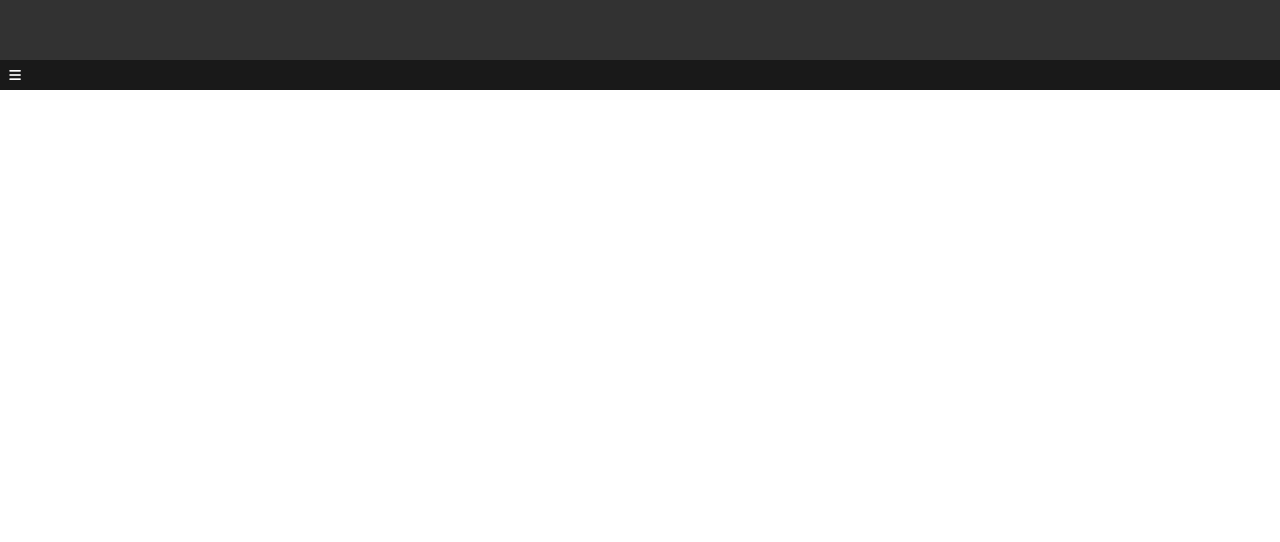
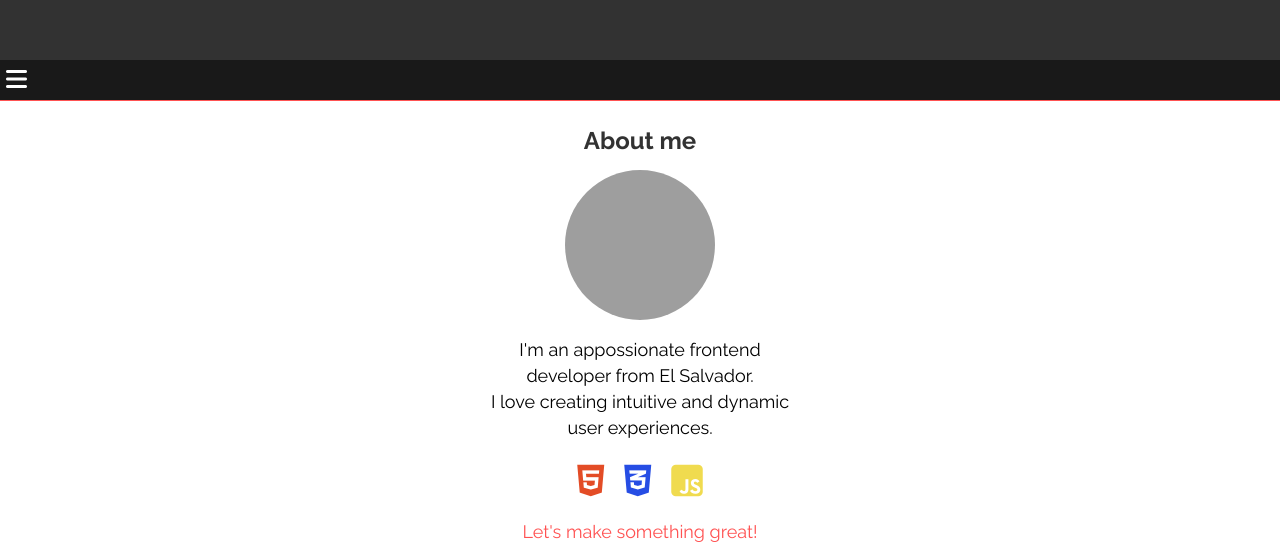
Before and after one commit to whernandezt/portfolio, a plain HTML site: page index.html in a window 1280 px wide. Shown: the part 740-1282 px from the top of the page. Before the commit the page ends 830 px from the top, so only its background shows below. Drawn offline with Linux system fonts and the light colour scheme; grey boxes are pictures that could not be loaded.

Commit message:
photo, description, brands and link to Contact added to About Me section

```diff
--- a/css/styles.css
+++ b/css/styles.css
@@ -16,6 +16,10 @@ html{
     font-family: 'Raleway',
         sans-serif;
     scroll-behavior: smooth;
+}
+
+.body{
+    background-color: #f2f2f2;
 }
 
 .home{
@@ -66,12 +70,77 @@ html{
     position: sticky;
     display: flex;
     background-color: var(--darker-black);
+    border-bottom: 1px solid var(--hihglight);
 }
 
 .button--menu {
     background-color: transparent;
     color: var(--white);
     border: none;
-    width: 30px;
-    height: 30px;
+    padding: 6px;
+    font-size: 2.4rem;
 }
+
+.section__title {
+    font-size: 2.4rem;
+    font-weight: bold;
+    color: var(--soft-black);
+}
+
+.about {
+    padding-top: 25px;
+    width: 100%;
+    height: 400px;
+    text-align: center;
+}
+
+.about__photo {
+    text-align: center;
+    padding: 15px;
+}
+
+.about__photo img {
+    width: 150px;
+    height: 150px;
+    border-radius: 50%;
+}
+
+.about__description {
+    max-width: 300px;
+    margin: 0 auto;
+    font-size: 1.8rem;
+    line-height: 2.6rem;
+}
+
+.about__tecnology {
+    display: flex;
+    flex-wrap: wrap;
+    justify-content: center;
+    align-items: center;
+    height: 80px;
+}
+
+.about__tecnology span {
+    display: inline-block;
+    font-size: 3.6rem;
+    padding: 0 10px;
+}
+
+.about__tecnology--html {
+    color: #e34c26;
+}
+
+.about__tecnology--css {
+    color: #264de4;
+}
+
+.about__tecnology--js{
+    color: #f0db4f;
+}
+
+.link {
+    display: inline-block;
+    font-size: 1.8rem;
+    text-decoration: none;
+    color: var(--hihglight);
+}
--- a/index.html
+++ b/index.html
@@ -40,13 +40,41 @@
         </button>
         <ul class="nav-bar__menu">
           <li><a href="#home">Home</a></li>
-          <li><a href="#about">Contact</a></li>
+          <li><a href="#about">About</a></li>
           <li><a href="#portfolio">Portfolio</a></li>
           <li><a href="#contact">Contact</a></li>
         </ul>
       </nav>
     </header>
-    <main></main>
+    <main>
+      <section id="about" class="about">
+        <h2 class="section__title">About me</h2>
+        <figure class="about__photo">
+          <img
+            src="https://lh3.googleusercontent.com/a-/AOh14GgDPKqC5oUMblcVYtRefQP4XLvm5tql-FL3VYBbHw=s360-p-rw-no"
+            alt="Photo"
+          />
+        </figure>
+        <p class="about__description">
+          I'm an appossionate frontend developer from El Salvador. <br />
+          I love creating intuitive and dynamic user experiences.
+        </p>
+        <div class="about__tecnology">
+          <span class="about__tecnology--html"
+            ><i class="fa-brands fa-html5"></i
+          ></span>
+          <span class="about__tecnology--css"
+            ><i class="fa-brands fa-css3-alt"></i
+          ></span>
+          <span class="about__tecnology--js"
+            ><i class="fa-brands fa-js-square"></i
+          ></span>
+        </div>
+        <a class="link" href="#contact">Let's make something great!</a>
+      </section>
+      <section></section>
+      <section></section>
+    </main>
     <footer></footer>
   </body>
 </html>
```
